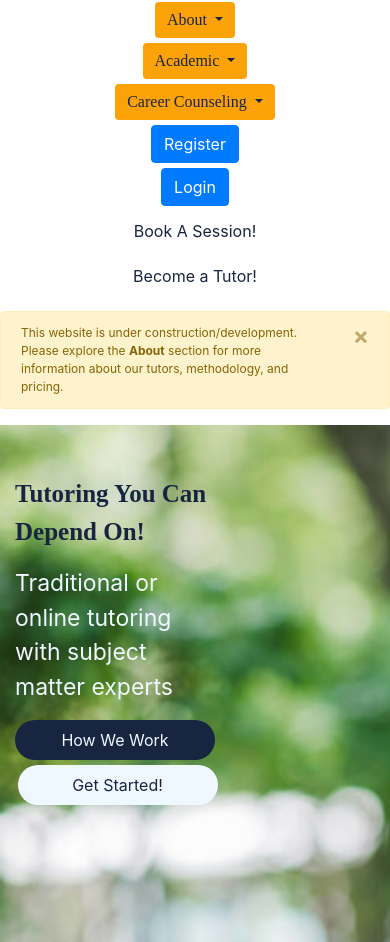
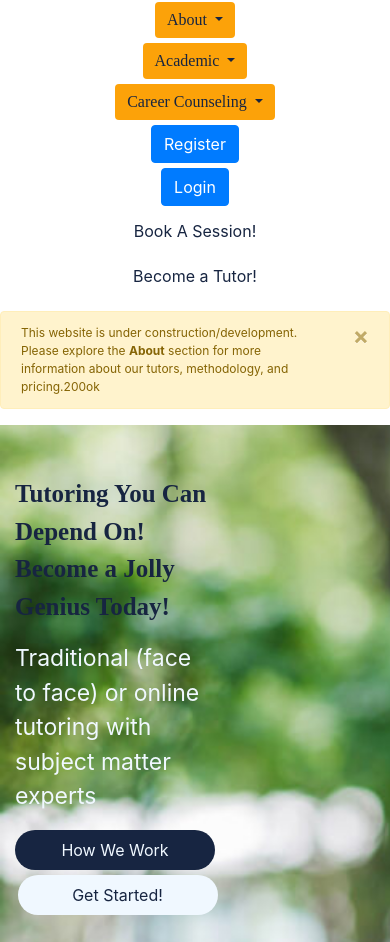
Before and after one commit to justin02-del/Jolly-Genius, a website: page index.html in a window 390 px wide. Shown: the part 158-1100 px from the top of the page. Drawn offline with nearby package versions, Linux system fonts and the light colour scheme.

Commit message:
Responsive update

```diff
--- a/index.html
+++ b/index.html
@@ -62,7 +62,7 @@
             <button style="height: 40px; border: none !important; color: #172541 !important;" type="button" class="btn btn-outline-info" data-toggle="modal" data-target="#becomeTutor">Become a Tutor!</button>
         </div>
         <div class="alert alert-warning alert-dismissible fade show" role="alert" style="margin-top: 10px;">
-            This website is under construction/development. Please explore the <strong>About</strong> section for more information about our tutors, methodology, and pricing.
+            This website is under construction/development. Please explore the <strong>About</strong> section for more information about our tutors, methodology, and pricing.200ok
             <button type="button" class="close" data-dismiss="alert" aria-label="Close">
               <span aria-hidden="true">&times;</span>
             </button>
@@ -222,10 +222,10 @@
     <div class="bg">
         <div class="bgFlexText">
             <p class="bgText">
-                Tutoring You Can Depend On!
+                Tutoring You Can Depend On! Become a Jolly Genius Today!
             </p>
             <p style="color: aliceblue; font-size: 23px;">
-                Traditional or online tutoring with subject matter experts
+                Traditional (face to face) or online tutoring with subject matter experts
             </p>
             <div class="nav">
                 <button style="height: 40px; background-color: #172541 !important; border-radius: 60px !important; border: none !important; color: aliceblue !important; margin-right: 5px;" type="button" class="btn btn-outline-info">How We Work</button>
```
